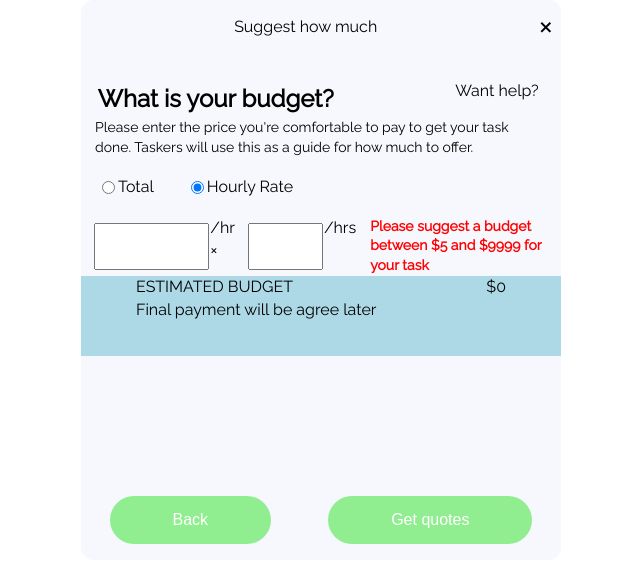
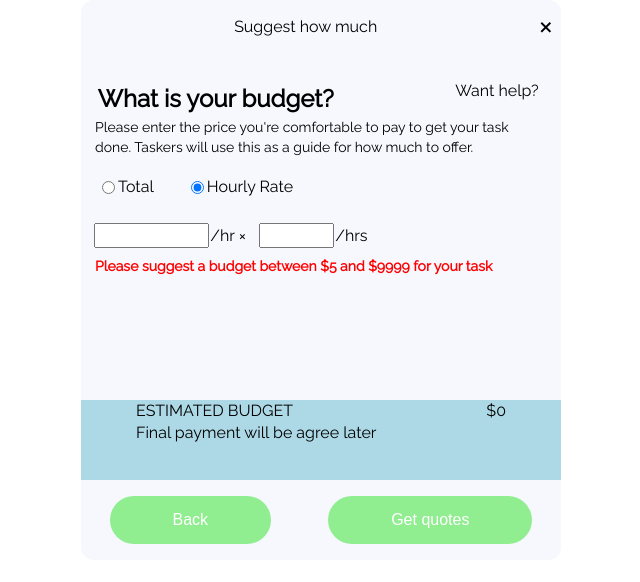
Before and after one commit to Changhong-st/p3-PostTask, a React (Create React App) app: page / in a window 1280 px wide. Both pictures are taken after a click on the radio button 516 px from the left and 187 px from the top of the page. Shown: the top 582 px of the page, without its empty margins (319-959 px from the left). Built offline with nearby package versions, Linux system fonts and the light colour scheme.

Commit message:
Completed budget input and make some improvement in layouts and other components

```diff
--- a/src/components/PostTask/PostTask.jsx
+++ b/src/components/PostTask/PostTask.jsx
@@ -33,6 +33,7 @@ class PostTask extends React.Component {
     this.onTaskBudget = this.onTaskBudget.bind(this);
     this.onBudgetHourlyWage = this.onBudgetHourlyWage.bind(this);
     this.onBudgetHour = this.onBudgetHour.bind(this);
+    this.handleBudgetWageClick = this.handleBudgetWageClick.bind(this);
   }
 
   onJobTitle(value) {
@@ -67,6 +68,10 @@ class PostTask extends React.Component {
       { budgetHourlyWage: value },
       this.onTaskBudget
       );
+  }
+
+  handleBudgetWageClick() {
+    this.setState({ budgetHour: 1 });
   }
 
   handleJobTitle() {
@@ -126,6 +131,8 @@ class PostTask extends React.Component {
       case (1):
         return (
           <TaskDescription
+            jobTitle={this.state.jobTitle}
+            jobDetails={this.state.jobDetails}
             jobTitleLength={this.state.jobTitleLength}
             jobDetailsLength={this.state.jobDetailsLength}
             onJobTitle={this.onJobTitle}
@@ -152,7 +159,7 @@ class PostTask extends React.Component {
           <TaskBudget
             taskBudget={this.state.taskBudget}
             handleBackClick={this.handleBackClick}
-            // onTaskBudget={this.onTaskBudget}
+            handleBudgetWageClick={this.handleBudgetWageClick}
             onBudgetHour={this.onBudgetHour}
             onBudgetHourlyWage={this.onBudgetHourlyWage}
           />
--- a/src/components/PostTask/PostTask.module.scss
+++ b/src/components/PostTask/PostTask.module.scss
@@ -6,6 +6,7 @@
   max-width: 30em;
   min-height: 25rem;
   background-color: #f6f8fd;
+  position: relative;
 }
 
 .Bottom {
@@ -117,10 +118,12 @@
 .Budget {
   display: flex;
   background-color: lightblue;
-  width: auto;
+  width: 100%;
   height: 5em;
   justify-items: center;
   justify-content: space-around;
+  position: absolute;
+  bottom: 0;
 }
 
 .Label {
@@ -179,6 +182,15 @@
   display: flex;
 }
 
+.budget_input_box {
+  display: flex;
+  flex-direction: column;
+}
+
 .budget_input {
   display: flex;
 }
+
+.units {
+  @extend .Radio;
+}
--- a/src/components/PostTask/TaskBudget/BudgetInput/BudgetInput.jsx
+++ b/src/components/PostTask/TaskBudget/BudgetInput/BudgetInput.jsx
@@ -2,7 +2,6 @@ import React from 'react';
 
 import styles from '../../PostTask.module.scss';
 
-import classNames from 'classnames/bind';
 import ErrorHint from '../../../ErrorHint';
 
 function BudgetInput({
@@ -11,42 +10,40 @@ function BudgetInput({
   maxBudget,
   onBudgetHour,
   onBudgetHourlyWage,
-  name,
-  type,
   switchMode,
 }) {
 
   const validateInput = (event) => {
     event.target.value = event.target.value.replace(/[^0-9]/g, '').replace(/(\..*)\./g, '$1').replace(/^0+/g, '').replace(/(?<!^)-/g, '');
   }
-  console.log({switchMode});
-  const cx = classNames.bind(styles);
+
   const errorHint = "Please suggest a budget between $" + minBudget + " and $" + maxBudget + " for your task";
 
   return (
+    <div className={styles.budget_input_box}>
     <div className={styles.budget_input}>
       <input
-        className={cx(
-          {
-            "Money": name === "wage",
-          }
-        )}
+        className={styles.Money}
         type="text"
-        name={name}
         onChange={onBudgetHourlyWage}
         onInput={validateInput}
-      />{switchMode?<React.Fragment><div>/hr &times;</div>
-      <input
-        className={cx(
-          {
-            "Hour": type === "hour",
-          }
-        )}
-        type="text"
-        onChange={onBudgetHour}
-        onInput={validateInput}
-      /><div>/hrs</div> </React.Fragment>: null}
-
+      />
+      {switchMode
+        ?
+        <React.Fragment>
+          <div className={styles.Radio}>/hr &times;</div>
+          <input
+            className={styles.Hour}
+            type="text"
+            onChange={onBudgetHour}
+            onInput={validateInput}
+          />
+          <div className={styles.Radio}>/hrs</div>
+        </React.Fragment>
+        :
+      null
+    }
+     </div>
       {taskBudget < minBudget || taskBudget > maxBudget
         ?
         <ErrorHint>
--- a/src/components/PostTask/TaskBudget/TaskBudget.jsx
+++ b/src/components/PostTask/TaskBudget/TaskBudget.jsx
@@ -32,7 +32,10 @@ class TaskBudget extends React.Component{
   }
 
   handleTotalClick(e) {
-    this.setState({ isHourlyRate: false });
+    this.setState(
+      { isHourlyRate: false },
+      this.props.handleBudgetWageClick
+      );
   }
 
   onBudgetHour(e) {
@@ -77,8 +80,6 @@ class TaskBudget extends React.Component{
             </div>
           </div>
           <BudgetInput
-            name={"wage"}
-            type={"hour"}
             switchMode={this.state.isHourlyRate}
             taskBudget={this.props.taskBudget}
             minBudget={5}
--- a/src/components/PostTask/TaskDescription/TaskDescription.jsx
+++ b/src/components/PostTask/TaskDescription/TaskDescription.jsx
@@ -29,6 +29,7 @@ class TaskDescription extends React.Component {
         <div className={styles.Main}>
           <TaskInput
             size={'small'}
+            value={this.props.jobTitle}
             minLength={'10'}
             maxLength={'50'}
             onJobInputChange={this.onTitleChange}
@@ -38,6 +39,7 @@ class TaskDescription extends React.Component {
             errorHint={"Please enter at least 10 characters and a maximum of 50 "}
           />
           <TaskInput
+            value={this.props.jobDetails}
             size={'large'}
             minLength={'25'}
             maxLength={'1000'}
--- a/src/components/PostTask/TaskDescription/TaskInput/TaskInput.jsx
+++ b/src/components/PostTask/TaskDescription/TaskInput/TaskInput.jsx
@@ -14,6 +14,7 @@ function TaskInput({
   taskInputQuestion,
   taskInputHint,
   errorHint,
+  value,
 }) {
   const cx = classNames.bind(styles);
   return (
@@ -33,6 +34,7 @@ function TaskInput({
         )}
         maxLength={maxLength}
         onChange={onJobInputChange}
+        value={value}
       />
       {jobLength < minLength
         ?
```
Lines whose indentation alone changed are shown as unchanged.
